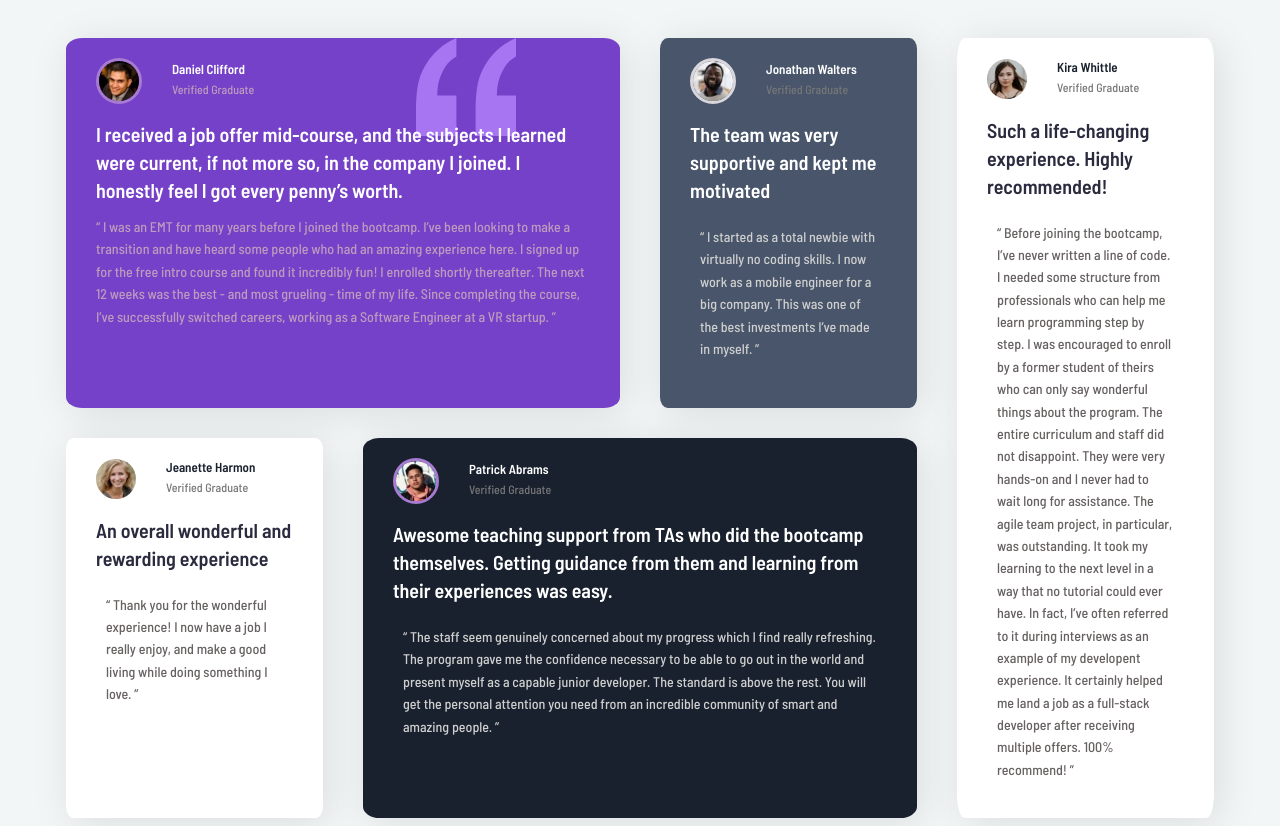
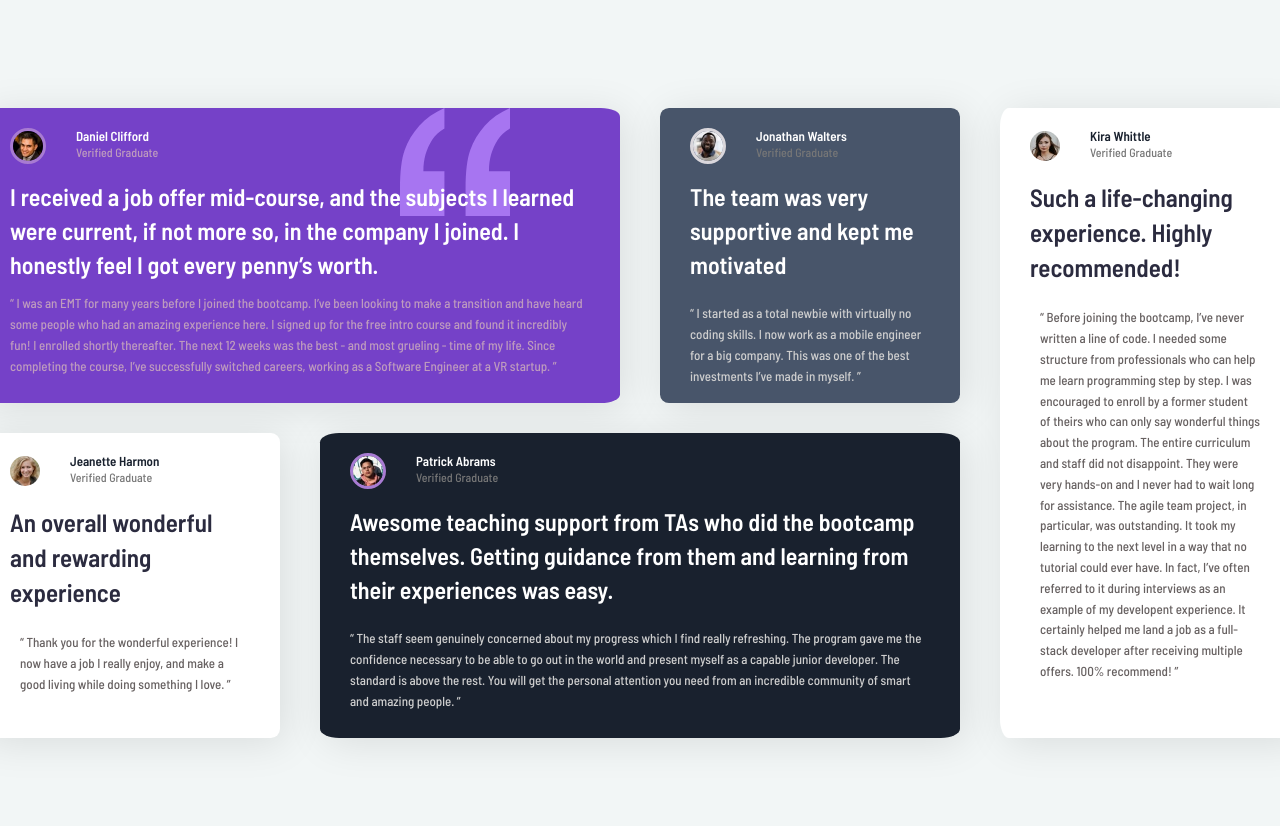
Before and after one commit to daniLaPandi/midterm---parical-1, a plain HTML site: page wb-testimonials/index.html in a window 1280 px wide. Drawn offline with Linux system fonts and the light colour scheme; a web font is replaced by a local one.

Commit message:
*little details*

```diff
--- a/wb-testimonials/style.css
+++ b/wb-testimonials/style.css
@@ -11,8 +11,8 @@ body {
 
 .grid-container {
   display: grid;
-  grid-template-columns: repeat(4, 257px);
-  grid-template-rows: repeat(2, 400px);
+  grid-template-columns: repeat(4, 300px);
+  grid-template-rows: repeat(2, 325px);
   grid-row-gap: 10px;
   grid-column-gap: 40px;
 }
@@ -27,8 +27,8 @@ body {
 .placed-image {
   position: absolute;
   top: 0px;   /* adjust vertical placement */
-  left: 350px;  /* adjust horizontal placement */
-  width: 100px; /* resize if needed */
+  left: 420px;  /* adjust horizontal placement */
+  width: 110px; /* resize if needed */
   z-index: 0;
 }
 
@@ -89,6 +89,7 @@ body {
   display: flex;
   flex-direction: column;
   align-items: flex-start;
+  line-height: 1.3;
 }
 
 
@@ -123,7 +124,7 @@ body {
 }
 
 .headline {
-  font-size: 20px;
+  font-size: 24px;
   font-weight: 600;
   margin-bottom: 12px;
   line-height: 1.4;
@@ -134,7 +135,7 @@ body {
 }
 
 .headline2 {
-  font-size: 20px;
+  font-size: 25px;
   font-weight: 600;
   margin-bottom: 12px;
   line-height: 1.4;
@@ -143,16 +144,17 @@ body {
 }
 
 .testimonial {
-  font-size: 14px;
+  font-size: 13px;
   font-weight: 500;
   color: #cfcfcf;
   line-height: 1.6;
-  padding: 10px;
+  padding-bottom: 10px;
+  padding-top: 10px;
   vertical-align: middle;
 }
 
 .testimonial2 {
-  font-size: 14px;
+  font-size: 13px;
   font-weight: 500;
   color: rgb(190, 155, 190);
   line-height: 1.6;
@@ -160,7 +162,7 @@ body {
 }
 
 .testimonial3 {
-  font-size: 14px;
+  font-size: 13px;
   font-weight: 500;
   color: #676161;
   line-height: 1.6;
@@ -177,19 +179,19 @@ body {
   border-radius: 50%;
   border: 3px solid 7541c8;
   margin-right: 20px;
-  width: 40px;
+  width: 30px;
 }
 
 .photograph2 {
   border-radius: 70%;
   border: 3px solid rgb(168, 123, 210);
   margin-right: 20px;
-  width: 40px;
+  width: 30px;
 }
 
 .photograph3 {
   border-radius: 70%;
   border: 3px solid rgb(218, 215, 220);
   margin-right: 20px;
-  width: 40px;
+  width: 30px;
 }
```
